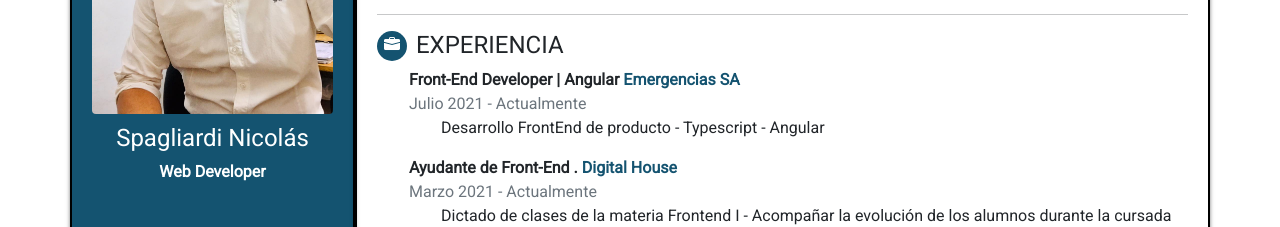
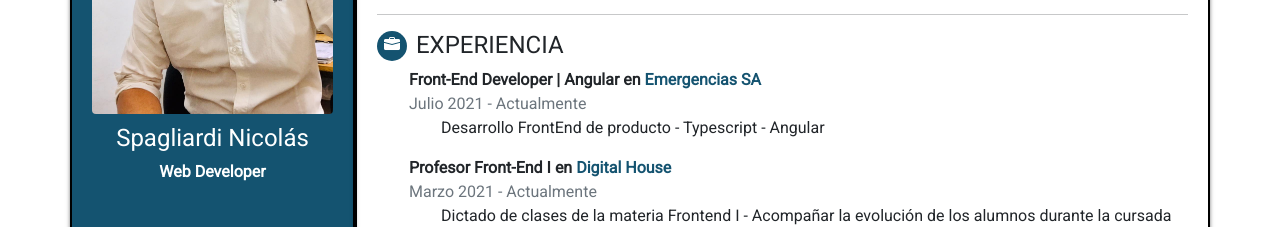
Before and after one commit to Spagliardin/Proyecto-cv, a website: page index.html in a window 1280 px wide. Shown: the part 239-466 px from the top of the page. Drawn offline with nearby package versions, Linux system fonts and the light colour scheme; files whose address does not match are found by name.

Commit message:
fix text experience

```diff
--- a/index.html
+++ b/index.html
@@ -59,14 +59,14 @@
                 </div>
                 <h4 class="upp d-inline-block">Experiencia</h4>
                     <ul>
-                        <li><strong>Front-End Developer | Angular<a href="https://www.emergencias.com.ar/"> Emergencias SA</a></strong></li>
+                        <li><strong>Front-End Developer | Angular en <a href="https://www.emergencias.com.ar/"> Emergencias SA</a></strong></li>
                         <li class="text-muted">Julio 2021 - Actualmente</li>
                         <ul>
                             <li>Desarrollo FrontEnd de producto - Typescript - Angular</li>
                         </ul>
                     </ul>
                     <ul>
-                        <li><strong>Ayudante de Front-End . <a href="https://www.digitalhouse.com/ar"> Digital House</a></strong></li>
+                        <li><strong>Profesor Front-End I en <a href="https://www.digitalhouse.com/ar"> Digital House</a></strong></li>
                         <li class="text-muted">Marzo 2021 - Actualmente</li>
                         <ul>
                             <li>Dictado de clases de la materia Frontend I - Acompañar la evolución de los alumnos durante la cursada</li>
```
